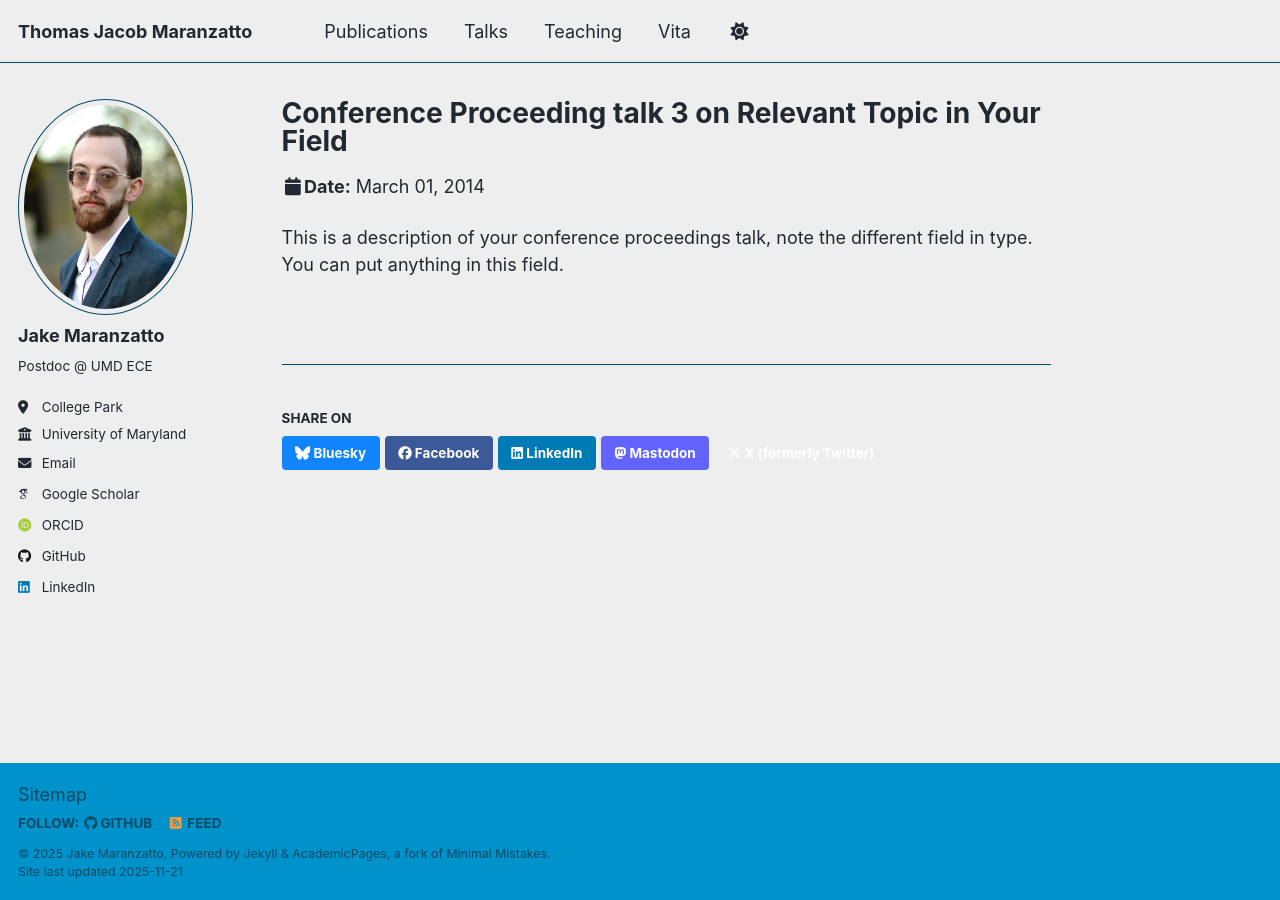
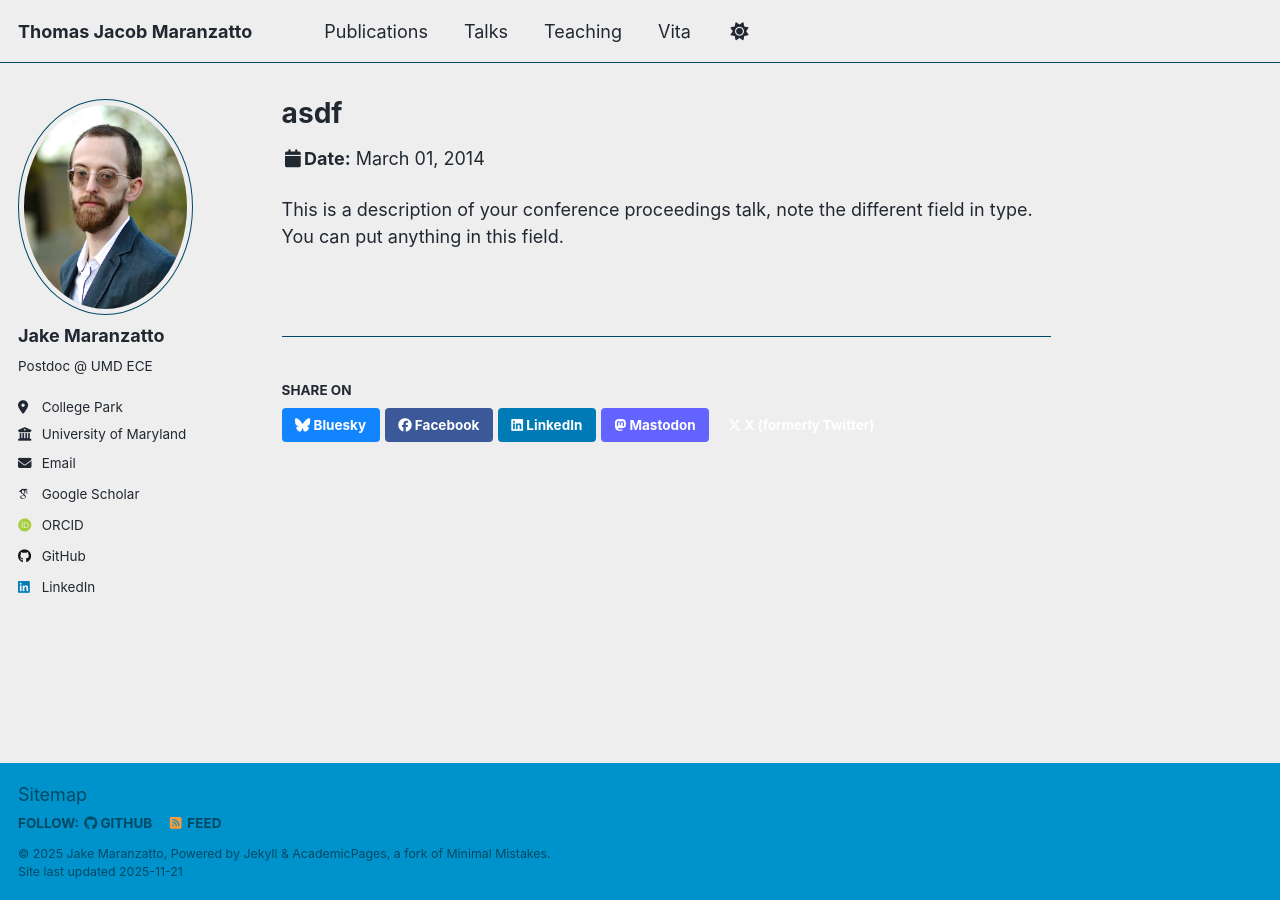
Before and after one commit to TMaranzatto/TMaranzatto.github.io, a Jekyll site: the page built from _talks/2014-03-01-talk-3.md, in a window 1280 px wide. Built offline with Jekyll 4.4.1, drawn with Linux system fonts in a browser that asks for light colours; some web fonts are replaced; a script that is not in the unit is left out.

Commit message:
Update 2014-03-01-talk-3.md

```diff
--- a/_talks/2014-03-01-talk-3.md
+++ b/_talks/2014-03-01-talk-3.md
@@ -1,11 +1,11 @@
 ---
-title: "Conference Proceeding talk 3 on Relevant Topic in Your Field"
+title: "asdf"
 collection: talks
-type: "Conference proceedings talk"
+type: "Conference Talk"
 permalink: /talks/2014-03-01-talk-3
-venue: "Testing Institute of America 2014 Annual Conference"
+venue: "ssdf"
 date: 2014-03-01
-location: "Los Angeles, CA, USA"
+location: "erwxc"
 ---
 
 This is a description of your conference proceedings talk, note the different field in type. You can put anything in this field.
```
